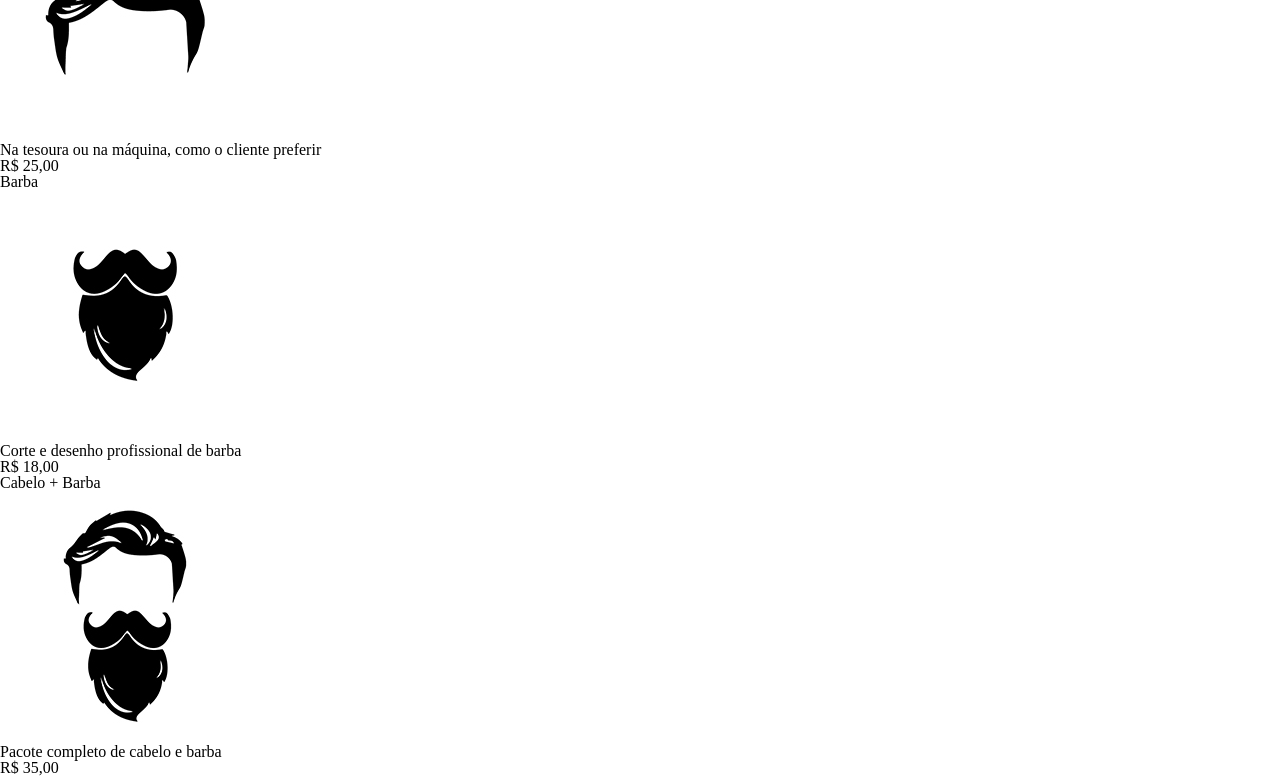
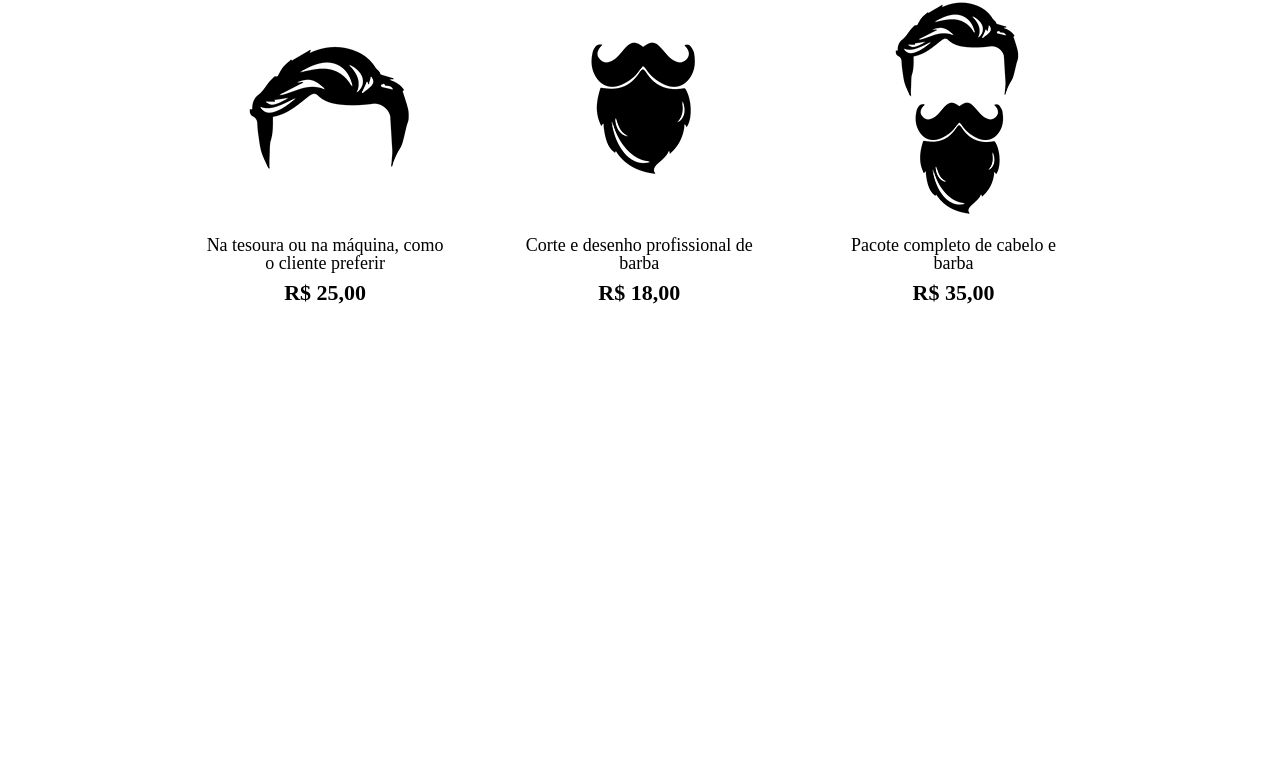
Before and after one commit to Silvaluska/Curso-HTML-CSS, a plain HTML site: page Parte-2/produtos.html in a window 1280 px wide. Shown: the part 420-1196 px from the top of the page. After the commit the page ends 804 px from the top, so only its background shows below. Drawn offline with Linux system fonts and the light colour scheme.

Commit message:
Update 05

```diff
--- a/Parte-2/produtos.css
+++ b/Parte-2/produtos.css
@@ -23,3 +23,30 @@ nav a {
     font-size: 22px;
     text-decoration: none;
 }
+.produtos {
+    width: 940px;
+    margin: 0 auto;
+    padding: 50px 0;
+}
+.produtos li {
+    display: inline-block;
+    text-align: center;
+    width: 30%;
+    margin: 0 1.5%;
+    padding: 30px 20px;
+    box-sizing: border-box;
+    vertical-align: top;
+}
+.produtos h2 {
+    font-size: 30px;
+    font-weight: bold;
+}
+.produtos-descricao {
+    font-size: 18px;
+}
+.produtos-preco {
+    font-size: 22px;
+    font-weight: bold;
+    margin-top: 10px;
+
+}
--- a/Parte-2/produtos.html
+++ b/Parte-2/produtos.html
@@ -20,24 +20,24 @@
             </div>
         </header>
         <main>
-            <ul>
+            <ul class="produtos">
                 <li>
                     <h2>Cabelo</h2>
                     <img src="imagens/cabelo.jpg">
-                    <p>Na tesoura ou na máquina, como o cliente preferir</p>
-                    <p>R$ 25,00</p>
+                    <p class="produtos-descricao">Na tesoura ou na máquina, como o cliente preferir</p>
+                    <p class="produtos-preco">R$ 25,00</p>
                 </li>
                 <li>
                     <h2>Barba</h2>
                     <img src="imagens/barba.jpg">
-                    <p>Corte e desenho profissional de barba</p>
-                    <p>R$ 18,00</p>
+                    <p class="produtos-descricao">Corte e desenho profissional de barba</p>
+                    <p class="produtos-preco">R$ 18,00</p>
                 </li>
                 <li>
                     <h2>Cabelo + Barba</h2>
                     <img src="imagens/cabelo+barba.jpg">
-                    <p>Pacote completo de cabelo e barba</p>
-                    <p>R$ 35,00</p>
+                    <p class="produtos-descricao">Pacote completo de cabelo e barba</p>
+                    <p class="produtos-preco">R$ 35,00</p>
                 </li>
             </ul>
         </main>
```
